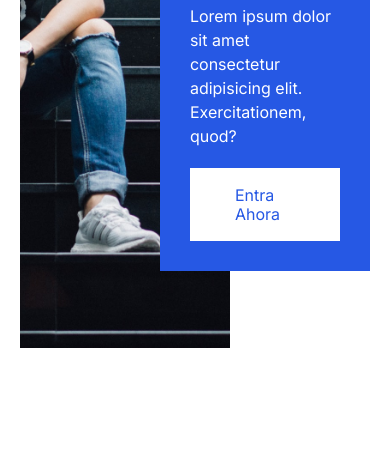
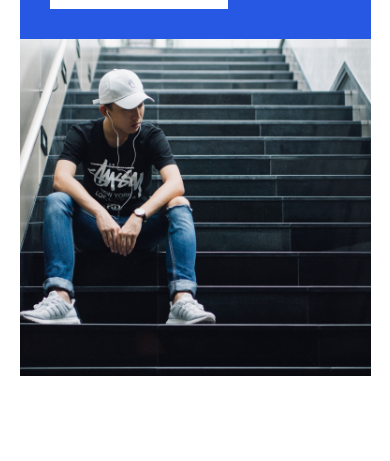
Before and after one commit to Alterlapsus/PracticaCard, a plain HTML site: page index.html in a window 390 px wide. Shown: the part 383-844 px from the top of the page. Drawn offline with Linux system fonts and the light colour scheme.

Commit message:
se finaliza proyecto

```diff
--- a/estilos.css
+++ b/estilos.css
@@ -60,3 +60,22 @@ body{
 }
 
 /* responsive */
+@media screen and (max-width: 768px) {
+    .card::after{
+        grid-column: 1 / -2;
+    }
+    .card__content{
+        grid-column: -1 / 2;
+    }
+}
+
+@media screen and (max-width: 425px) {
+    :root{
+        --columns-card: 1fr;
+        --columns-rows: 1fr 1fr;
+    }
+    .card::after, .card__content{
+        grid-column: span 1;
+        grid-row: span 1;
+    }
+}
```
